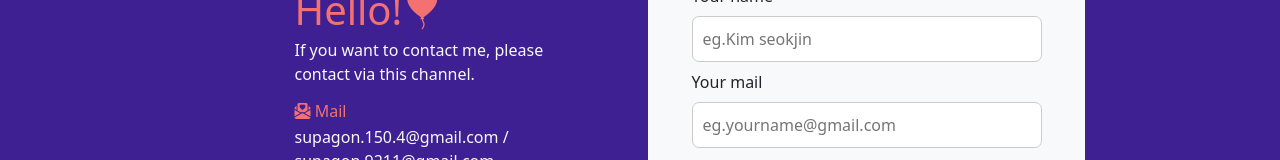
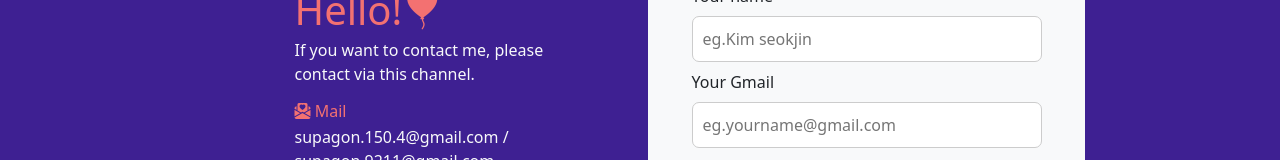
Before and after one commit to Cosec45/Cat-Care, an Angular app: page /contact in a window 1280 px wide. Shown: the part 230-390 px from the top of the page. Built offline with nearby package versions, Linux system fonts and the light colour scheme.

Commit message:
change mail to gmail

```diff
--- a/src/app/contact/contact.component.html
+++ b/src/app/contact/contact.component.html
@@ -13,7 +13,7 @@
                 <label class="fw-bold py-3 fs-5">Contact form</label><br>
                 <label for="name">Your name </label><br>
                 <input type="text" id="fname" name="fname" placeholder="eg.Kim seokjin"><br>
-                <label for="Email">Your mail </label><br>
+                <label for="Email">Your Gmail </label><br>
                 <input type="email" id="Email" name="Email" placeholder="eg.yourname@gmail.com"><br>
                 <label for="Mss">Message </label><br>
                 <textarea class="d-flex" id="Mss" name="Message" rows="4" cols="40" placeholder="How can I help you?"></textarea><br>
```
